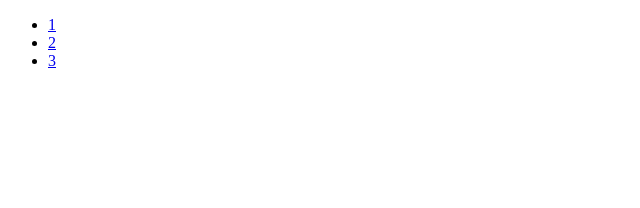
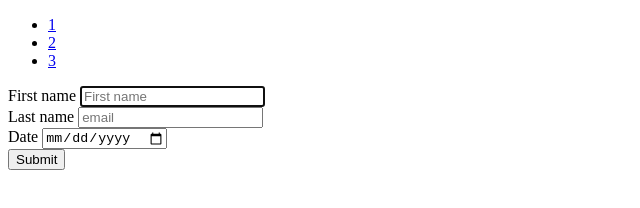
Before and after one commit to BeverlynM/project-2, a plain HTML site: page index.html in a window 1280 px wide. Shown: the whole page, without its empty margins (0-640 px from the left). Drawn offline with Linux system fonts and the light colour scheme.

Commit message:
Update index.html

```diff
--- a/index.html
+++ b/index.html
@@ -12,6 +12,18 @@
         <li><a href="default2.asp">2</a></li>
         <li><a href="default3.asp">3</a></li>
       </ul>
-
+      <form>
+        <label for="firstName">First name</label>
+        <input type="text" name="firstName" placeholder="First name" autofocus required>
+        <br>
+        <label for="email">Last name</label>
+        <input type="Enter email" name="email" placeholder="email" required/>
+        <br>
+        <label for="date">Date</label>
+        <input type="date" name="date" required/>
+        <br>
+         <!-- <input type="text" pattern="[0-9]{2}/[0-9]{2}/[0-9]{4}" title="please enter in format of MM/DD/YYY"> -->
+      <input type="submit">
+    </form>
 </body>
 </html>
```
